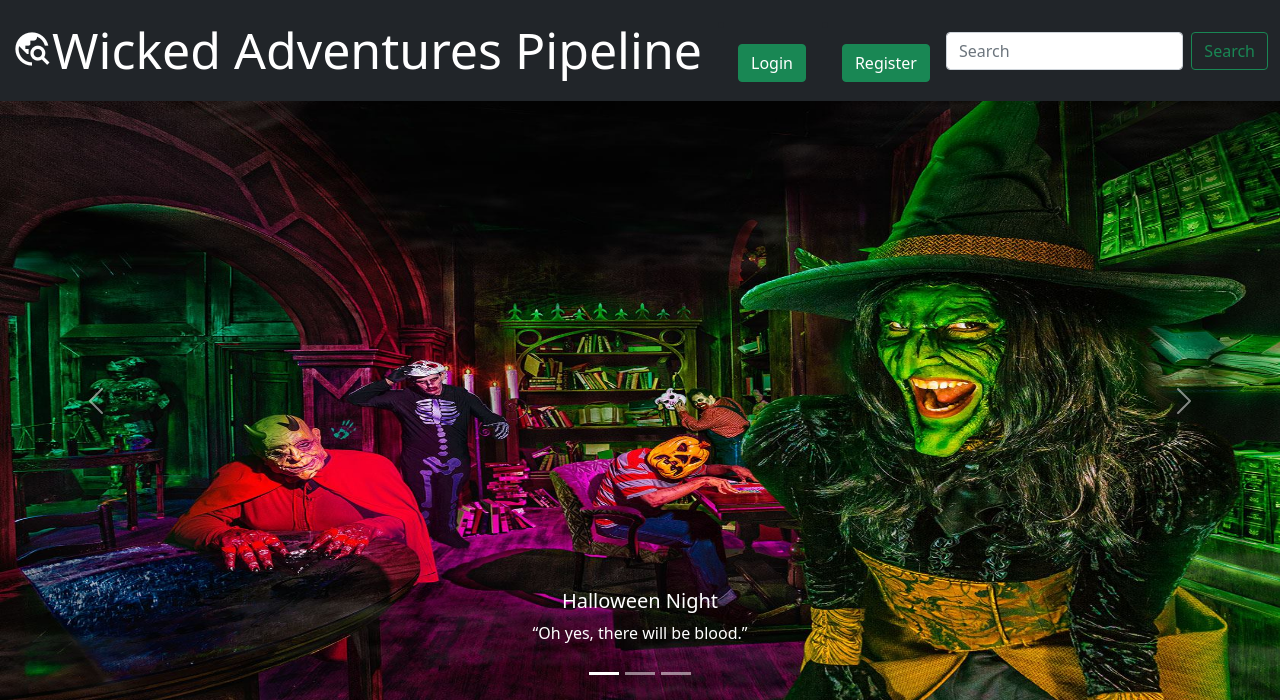
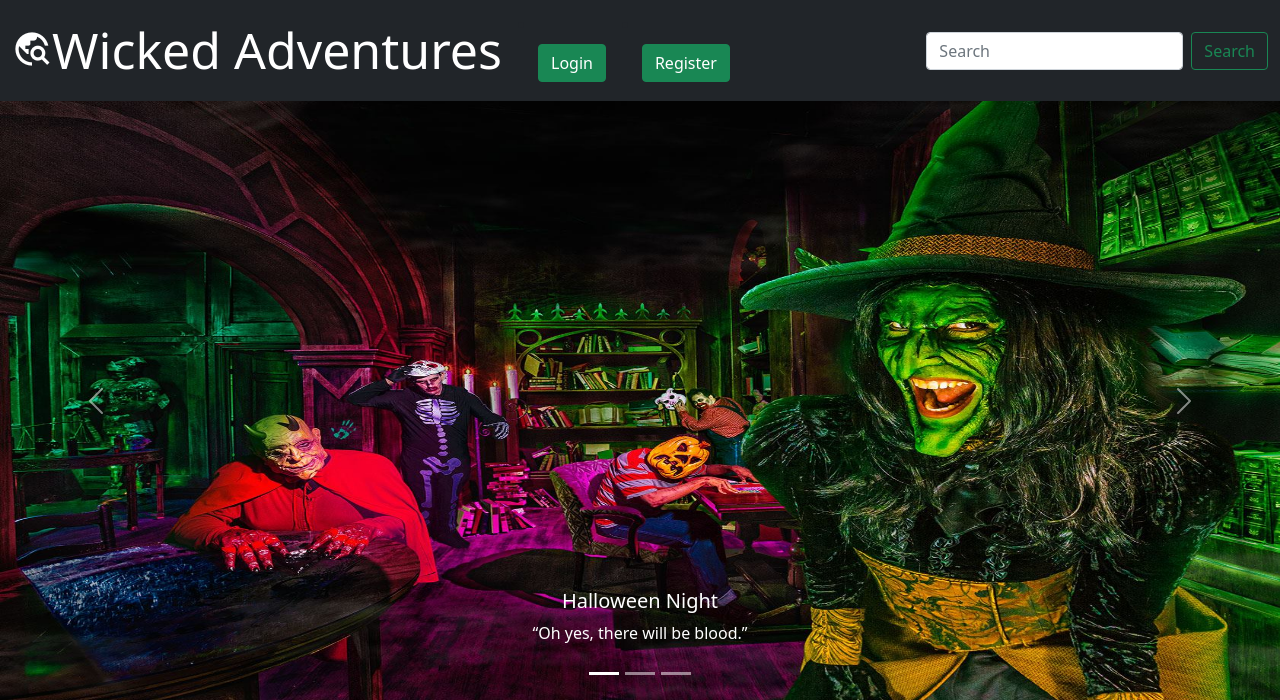
Before and after one commit to L00170338/wicked-webapp, a Django app: page / in a window 1280 px wide. Shown: the top 700 px of the page. Run offline with Django 3.2, Linux system fonts and the light colour scheme; data that the repository does not hold is empty; some libraries are stand-ins or nearby versions.

Commit message:
changed app title

```diff
--- a/book/templates/base.html
+++ b/book/templates/base.html
@@ -19,7 +19,7 @@
 
     <nav class="navbar navbar-expand-lg navbar-primary bg-dark">
         <div class="container-fluid">
-          <a class="navbar-brand" href="{% url 'home' %}" style="color: white; font-size: 50px;"><span class="material-icons-outlined" style="font-size: 40px;">travel_explore</span>Wicked Adventures Pipeline</a>
+          <a class="navbar-brand" href="{% url 'home' %}" style="color: white; font-size: 50px;"><span class="material-icons-outlined" style="font-size: 40px;">travel_explore</span>Wicked Adventures</a>
           <button class="navbar-toggler" type="button" name = "home" data-bs-toggle="collapse" data-bs-target="#navbarSupportedContent" aria-controls="navbarSupportedContent" aria-expanded="false" aria-label="Toggle navigation">
 
 		  <span class="navbar-toggler-icon"></span>
```
